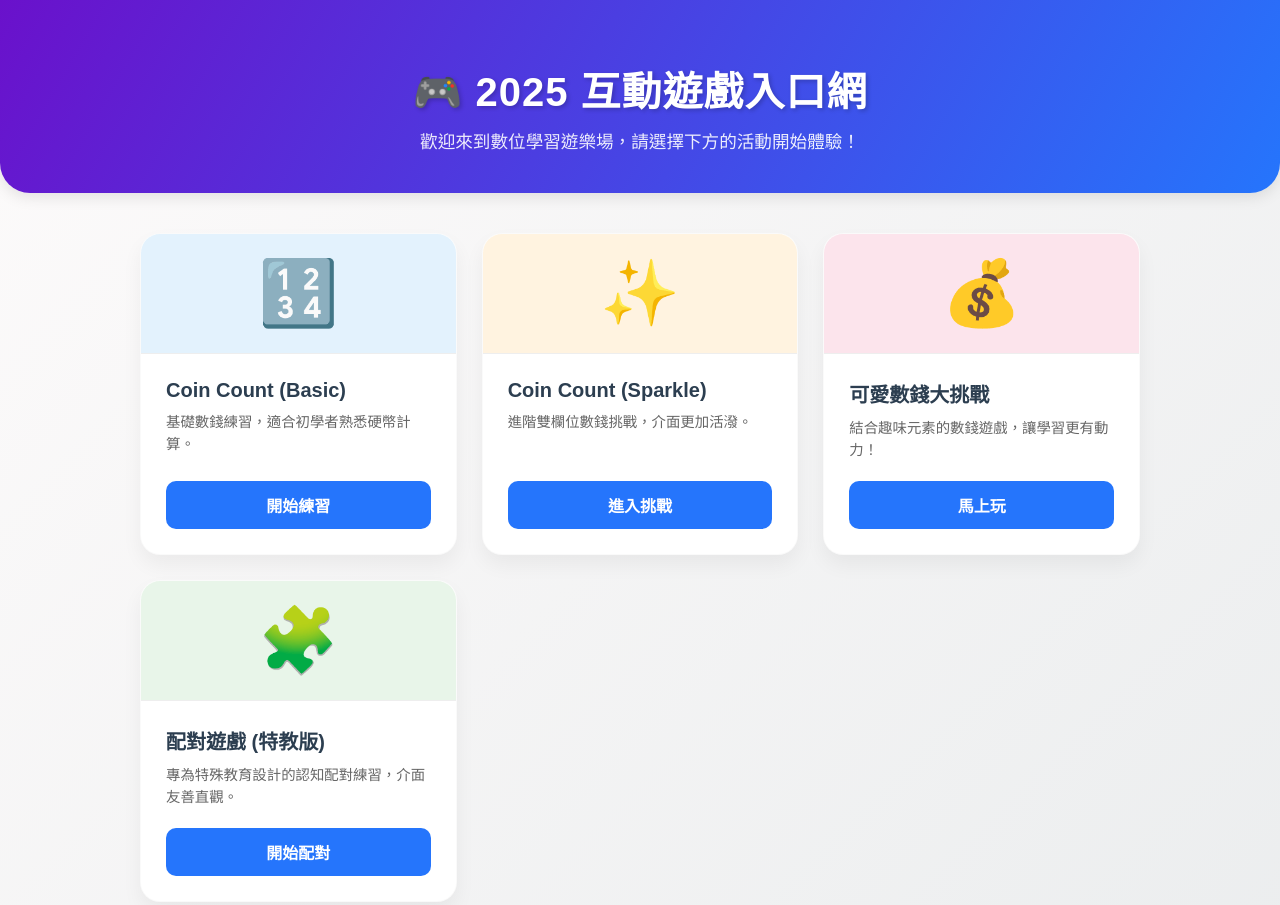
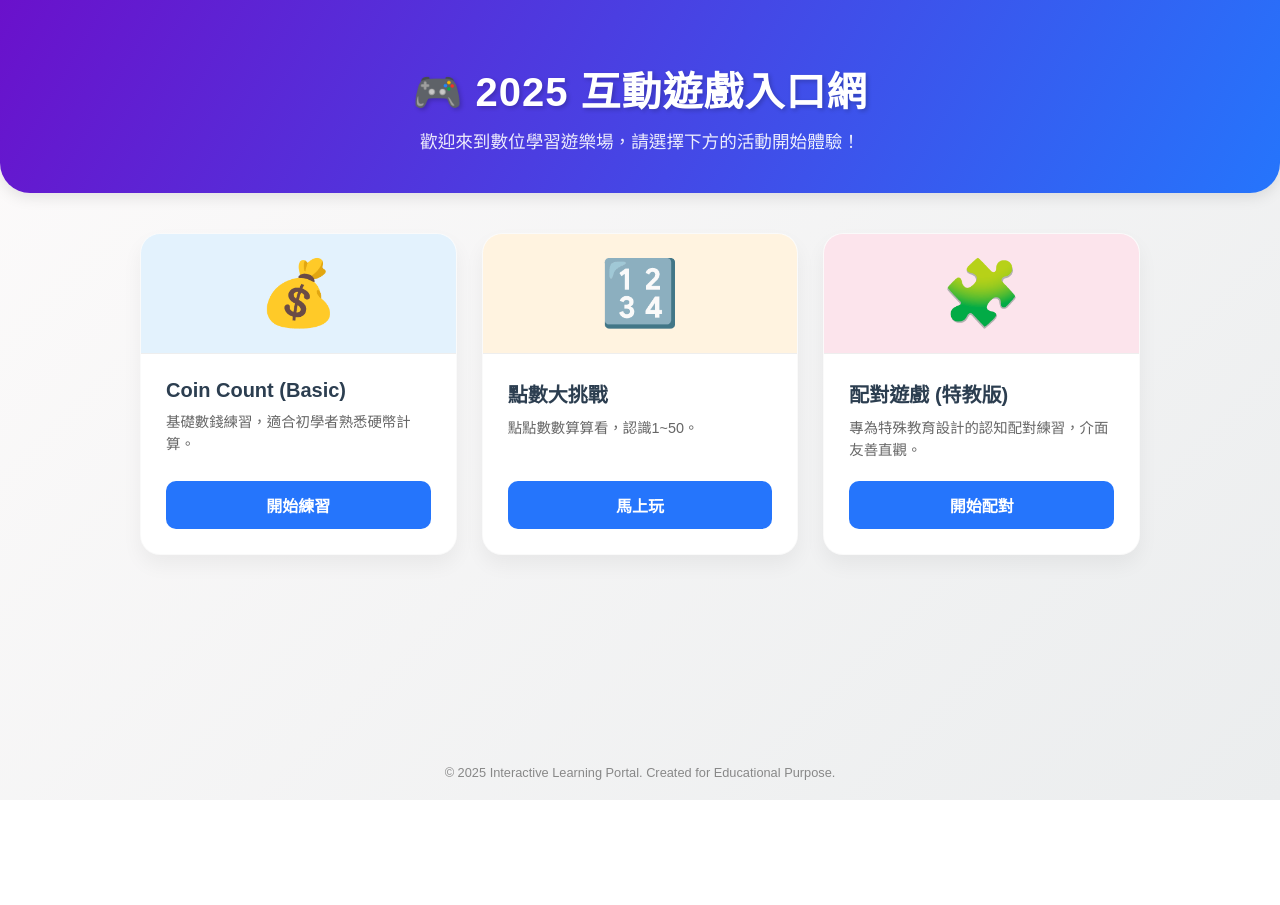
Before and after one commit to loeric-ilc/loeric-ilc.github.io, a plain HTML site: page index.html in a window 1280 px wide. Shown: the top 905 px of the page. After the commit the page ends 800 px from the top, so only its background shows below. Drawn offline with Linux system fonts and the light colour scheme.

Commit message:
Add files via upload

```diff
--- a/index.html
+++ b/index.html
@@ -163,7 +163,7 @@
 
         <div class="card">
             <div class="card-icon">
-                🔢
+                💰
             </div>
             <div class="card-body">
                 <div>
@@ -176,27 +176,14 @@
 
         <div class="card">
             <div class="card-icon">
-                ✨
+                🔢
             </div>
             <div class="card-body">
                 <div>
-                    <h3 class="card-title">Coin Count (Sparkle)</h3>
-                    <p class="card-desc">進階雙欄位數錢挑戰，介面更加活潑。</p>
+                    <h3 class="card-title">點數大挑戰</h3>
+                    <p class="card-desc">點點數數算算看，認識1~50。</p>
                 </div>
-                <a href="2025web/✨ coin count - 2col✨ .html" class="btn">進入挑戰</a>
-            </div>
-        </div>
-
-        <div class="card">
-            <div class="card-icon">
-                💰
-            </div>
-            <div class="card-body">
-                <div>
-                    <h3 class="card-title">可愛數錢大挑戰</h3>
-                    <p class="card-desc">結合趣味元素的數錢遊戲，讓學習更有動力！</p>
-                </div>
-                <a href="2025web/✨ 可愛數錢大挑戰 ✨.html" class="btn">馬上玩</a>
+                <a href="2025web/趣味數量50(挑戰等級).html" class="btn">馬上玩</a>
             </div>
         </div>
 
@@ -213,6 +200,19 @@
             </div>
         </div>
 
+
+        <!-- <div class="card"> -->
+            <!-- <div class="card-icon"> -->
+                <!-- ✨ -->
+            <!-- </div> -->
+            <!-- <div class="card-body"> -->
+                <!-- <div> -->
+                    <!-- <h3 class="card-title">Coin Count (Sparkle)</h3> -->
+                    <!-- <p class="card-desc">進階雙欄位數錢挑戰，介面更加活潑。</p> -->
+                <!-- </div> -->
+                <!-- <a href="2025web/✨ coin count - 2col✨ .html" class="btn">進入挑戰</a> -->
+            <!-- </div> -->
+        <!-- </div> -->
     </div>
 
     <footer>
```
